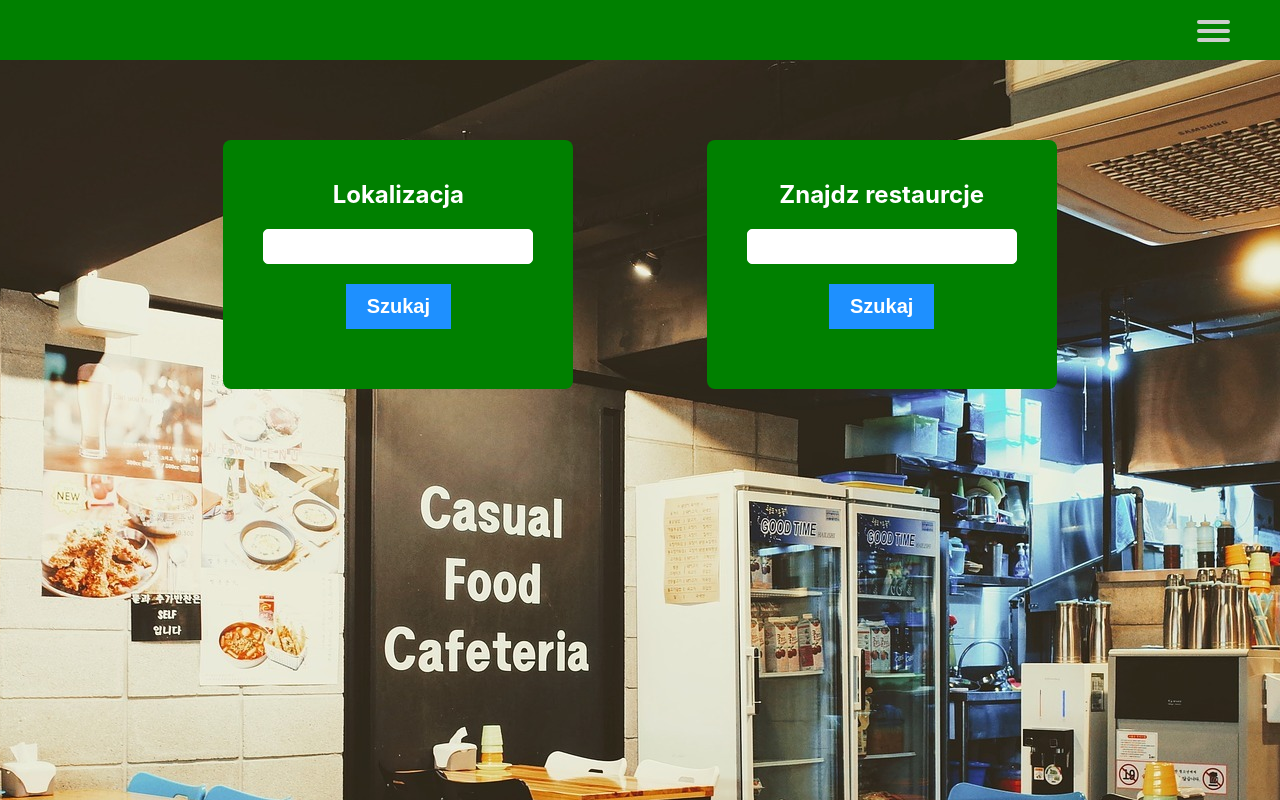
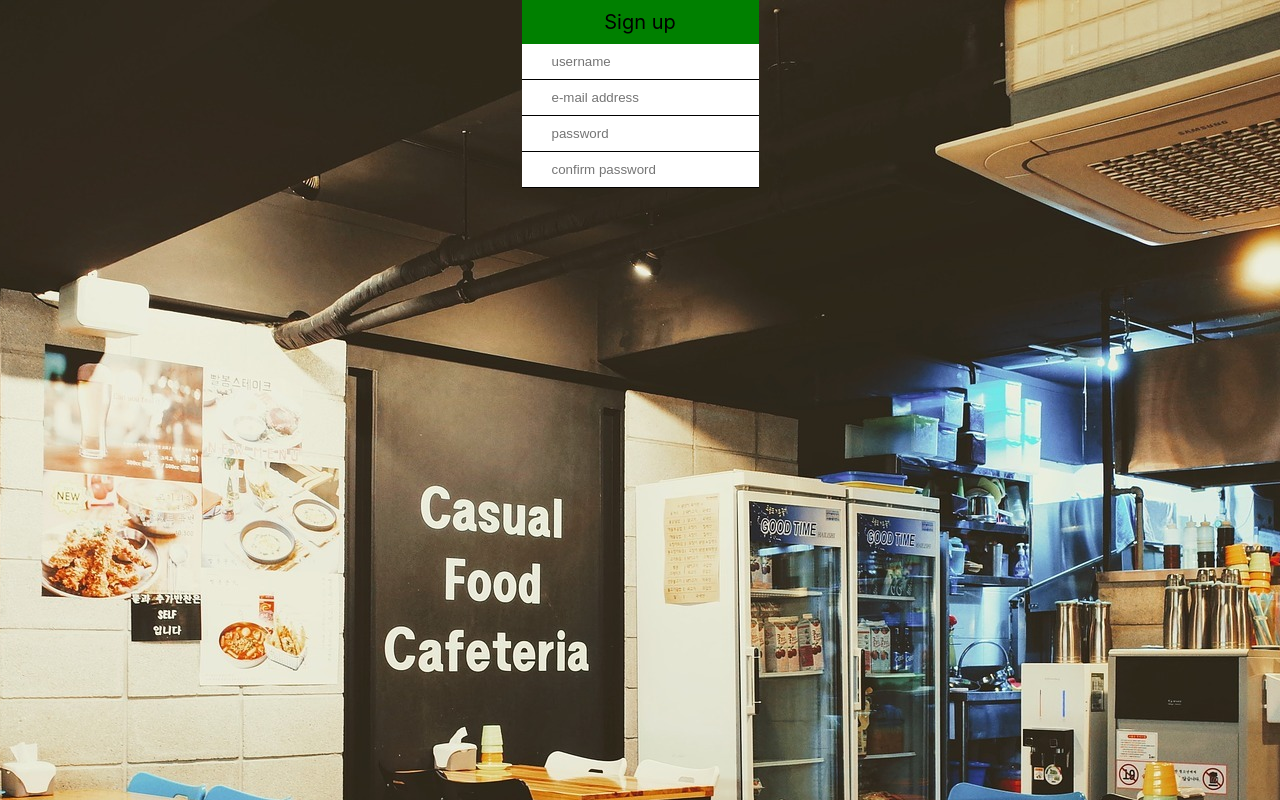
Before and after one commit to Paula066/project-wsei, a React (Create React App) app: page / in a window 1280 px wide. Built offline with nearby package versions, Linux system fonts and the light colour scheme.

Commit message:
login box added

```diff
--- a/package.json
+++ b/package.json
@@ -9,6 +9,7 @@
     "node-sass": "^4.14.1",
     "react": "^16.14.0",
     "react-dom": "^16.14.0",
+    "react-router": "^5.2.0",
     "react-scripts": "3.4.3"
   },
   "scripts": {
--- a/src/App.js
+++ b/src/App.js
@@ -16,7 +16,6 @@ class Header extends Component {
     }
 
     render() {
-
         const burgerOpen = this.state.burgerOpen;
         return (
             <div className="header">
@@ -68,6 +67,22 @@ class Menu extends Component {
     }
 }
 
+class LoginMenu extends Component {
+    render() {
+        return (
+            <div className="mainLogin">
+                <form action="">
+                    <label>Sign up</label>
+                    <input placeholder="username"/>
+                    <input placeholder="e-mail address"/>
+                    <input placeholder="password"/>
+                    <input placeholder="confirm password"/>
+                </form>
+            </div>
+        )
+    }
+}
+
 class Box extends Component {
     render() {
         return (
@@ -93,8 +108,9 @@ export default class App extends Component {
     render() {
         return (
             <div className="main-box">
-                <Header />
-                <Box />
+                {/*<Header />*/}
+                {/*<Box />*/}
+                <LoginMenu />
             </div>
         );
     }
--- a/src/App.scss
+++ b/src/App.scss
@@ -82,6 +82,34 @@ body {
   }
 }
 
+.mainLogin {
+  display: flex;
+  justify-content: center;
+}
+
+form {
+  display: flex;
+  flex-direction: column;
+  align-items: center;
+  justify-content: center;
+  background: green;
+
+
+  label {
+    display: block;
+    padding: 10px 30px;
+    font-size: 20px;
+  }
+
+  input {
+    padding: 10px 30px;
+    background: white;
+    outline: none;
+    border: none;
+    border-bottom: 1px solid;
+  }
+}
+
 .box {
 
   .flex {
```
Also changed, not shown: src/Main.js (added, +14 -0 lines), src/routes.js (added, +22 -0 lines), 1 other file (tests, documents, lock files or other folders).
